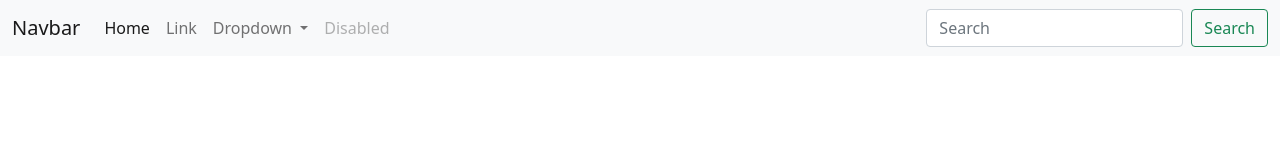
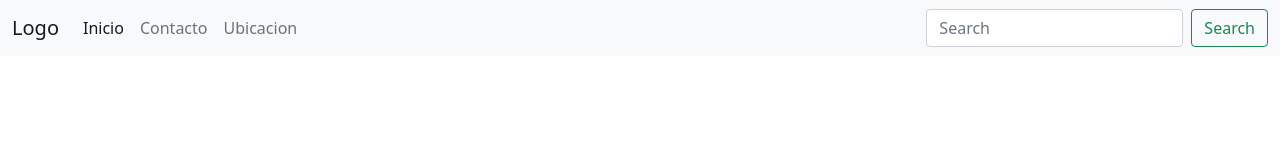
Before and after one commit to tomiyade/DesafioBootstrap, a plain HTML site: page index.html in a window 1280 px wide. Drawn offline with nearby package versions, Linux system fonts and the light colour scheme.

Commit message:
modifico el bootstrap

```diff
--- a/index.html
+++ b/index.html
@@ -13,31 +13,20 @@
 
         <nav class="navbar navbar-expand-lg navbar-light bg-light">
             <div class="container-fluid">
-            <a class="navbar-brand" href="#">Navbar</a>
+            <a class="navbar-brand" href="#">Logo</a>
             <button class="navbar-toggler" type="button" data-bs-toggle="collapse" data-bs-target="#navbarSupportedContent" aria-controls="navbarSupportedContent" aria-expanded="false" aria-label="Toggle navigation">
                 <span class="navbar-toggler-icon"></span>
             </button>
             <div class="collapse navbar-collapse" id="navbarSupportedContent">
                 <ul class="navbar-nav me-auto mb-2 mb-lg-0">
                 <li class="nav-item">
-                    <a class="nav-link active" aria-current="page" href="#">Home</a>
+                    <a class="nav-link active" aria-current="page" href="#">Inicio</a>
                 </li>
                 <li class="nav-item">
-                    <a class="nav-link" href="#">Link</a>
-                </li>
-                <li class="nav-item dropdown">
-                    <a class="nav-link dropdown-toggle" href="#" id="navbarDropdown" role="button" data-bs-toggle="dropdown" aria-expanded="false">
-                    Dropdown
-                    </a>
-                    <ul class="dropdown-menu" aria-labelledby="navbarDropdown">
-                    <li><a class="dropdown-item" href="#">Action</a></li>
-                    <li><a class="dropdown-item" href="#">Another action</a></li>
-                    <li><hr class="dropdown-divider"></li>
-                    <li><a class="dropdown-item" href="#">Something else here</a></li>
-                    </ul>
+                    <a class="nav-link" href="#">Contacto</a>
                 </li>
                 <li class="nav-item">
-                    <a class="nav-link disabled">Disabled</a>
+                    <a class="nav-link">Ubicacion</a>
                 </li>
                 </ul>
                 <form class="d-flex">
```
